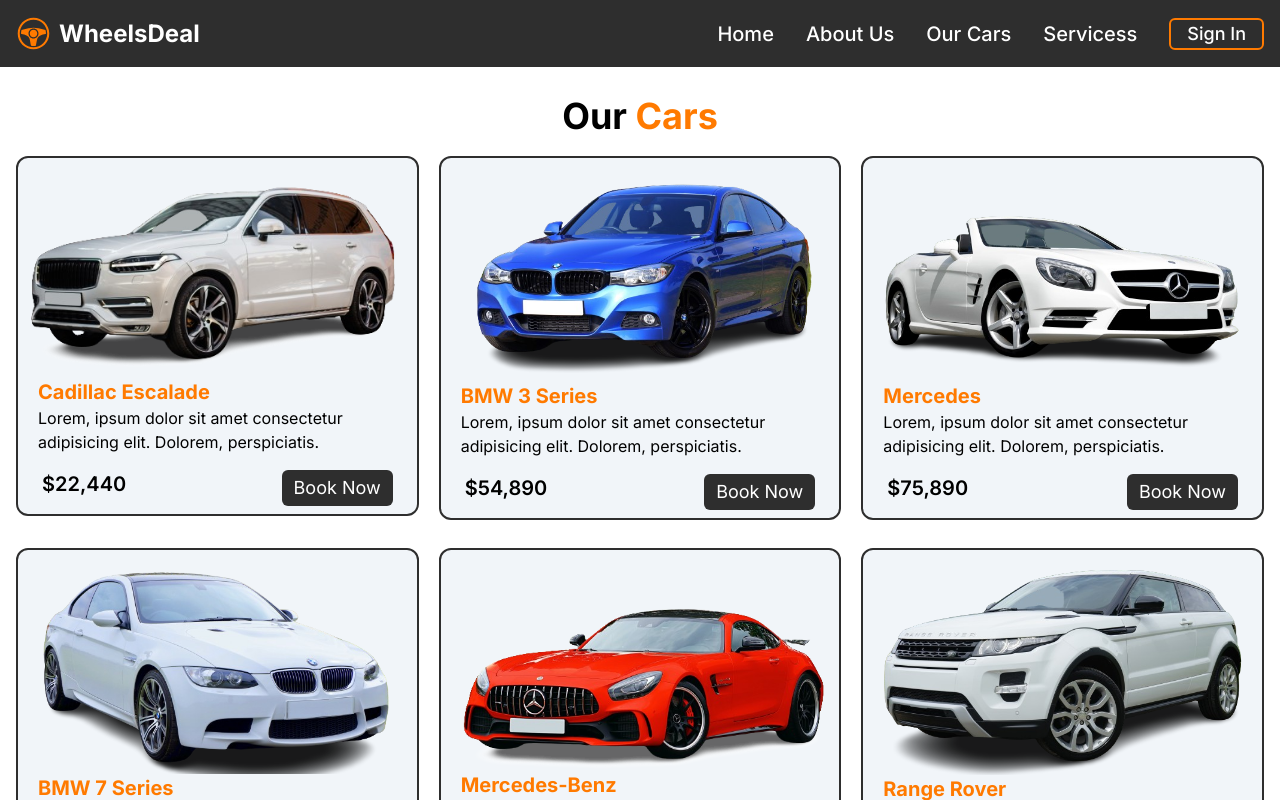
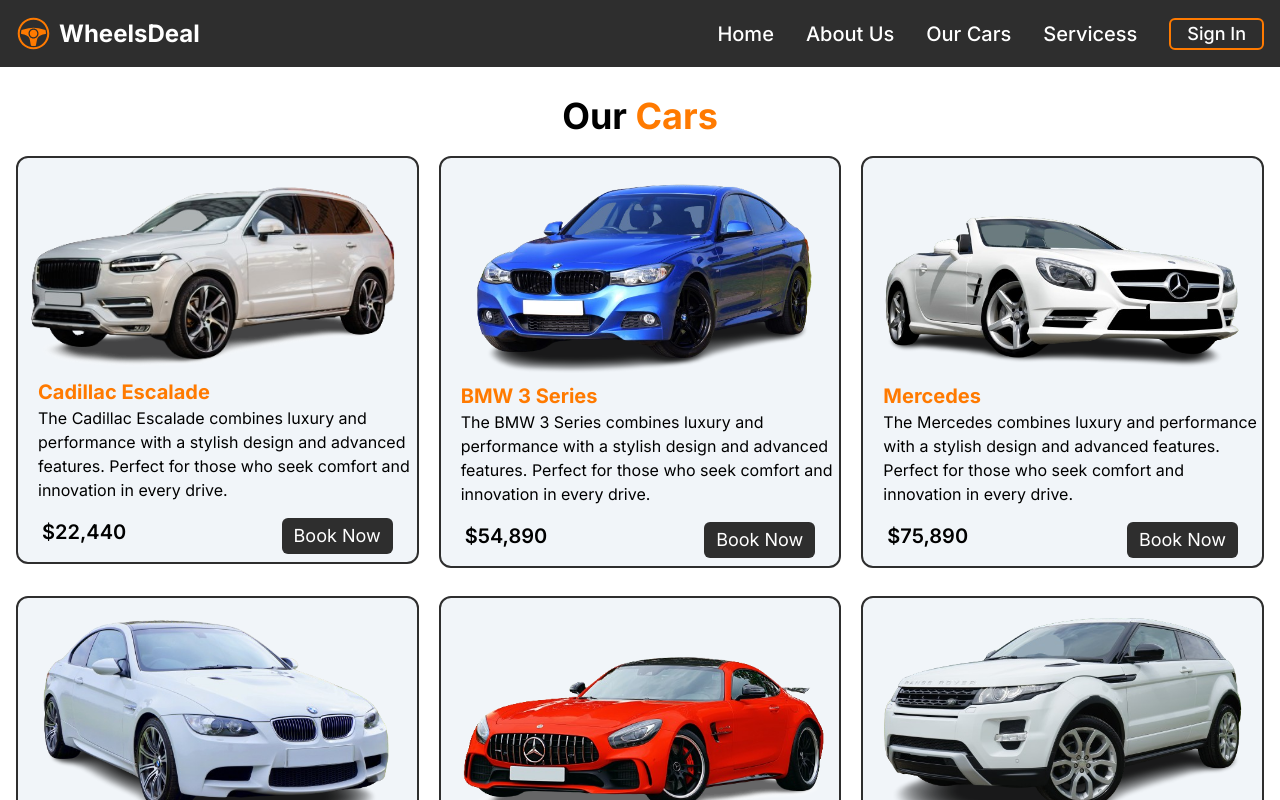
Before and after one commit to NipunSachintha-NS/Car-Selling-Site, a React (Vite) app: page /cars in a window 1280 px wide. Shown: the top 800 px of the page. Built offline with nearby package versions, Linux system fonts and the light colour scheme.

Commit message:
Update Cars Page

```diff
--- a/src/components/Cars/CarsCard.jsx
+++ b/src/components/Cars/CarsCard.jsx
@@ -7,7 +7,7 @@
       <img src={img} alt='img' />
       <h1 className='font-bold text-xl pl-5 text-primary'>{name}</h1>
       <p className='pl-5 pb-4'>
-        Lorem, ipsum dolor sit amet consectetur adipisicing elit. Dolorem, perspiciatis.
+        The {name} combines luxury and performance with a stylish design and advanced features. Perfect for those who seek comfort and innovation in every drive.
       </p>
 
       <div className='flex justify-between px-6 pb-2'>
```
